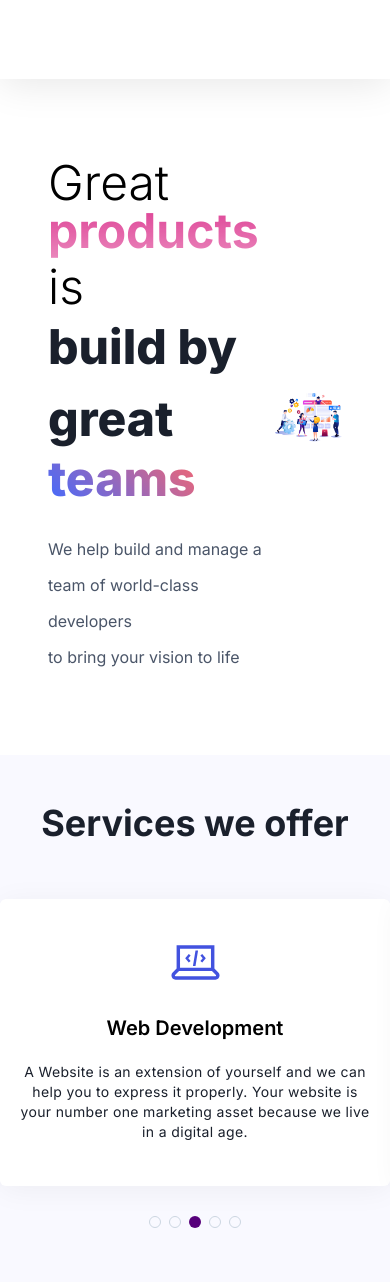
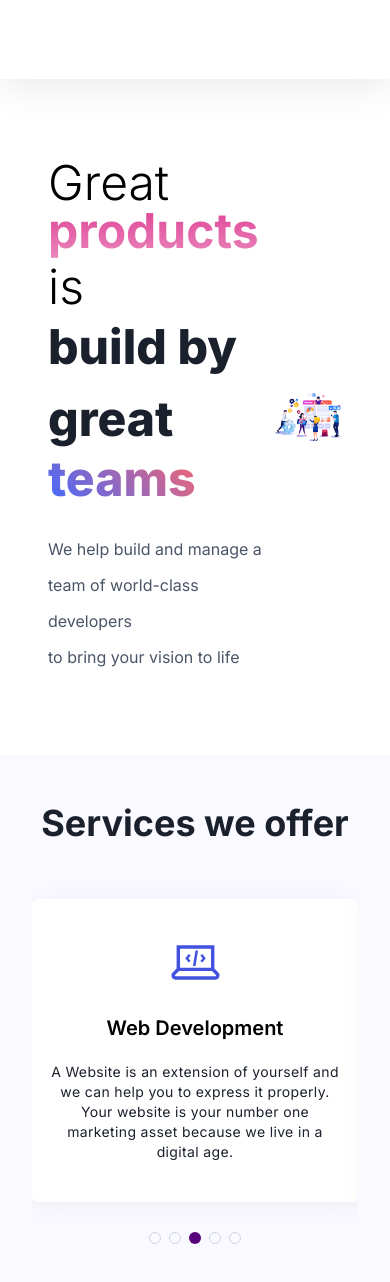
Before and after one commit to jovinlidan/aulancer-web, a Next.js app: page / in a window 390 px wide. Shown: the top 1282 px of the page. Built offline with nearby package versions, Linux system fonts and the light colour scheme.

Commit message:
add padding to mobile version carousel

```diff
--- a/next.config.js
+++ b/next.config.js
@@ -1,6 +1,5 @@
 /** @type {import('next').NextConfig} */
 const nextConfig = {
-    output : "export",
 }
 
 module.exports = nextConfig
--- a/src/modules/home/service/components/service-carousel.tsx
+++ b/src/modules/home/service/components/service-carousel.tsx
@@ -98,7 +98,7 @@ export default function ServiceCarousel() {
   return (
     <Section
       className={clsx(
-        "w-full transition-all duration-1000 ease-in-out",
+        "w-full transition-all duration-1000 ease-in-out max-md:px-8",
         isInView ? "opacity-100 translate-x-0" : "opacity-0 -translate-x-52"
       )}
       ref={sectionRef}
```
